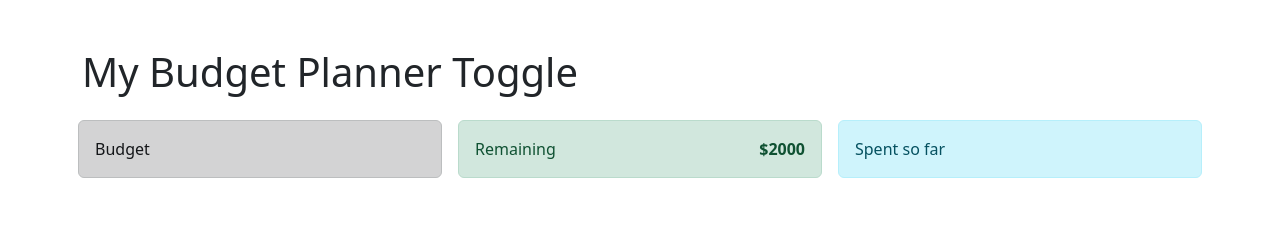
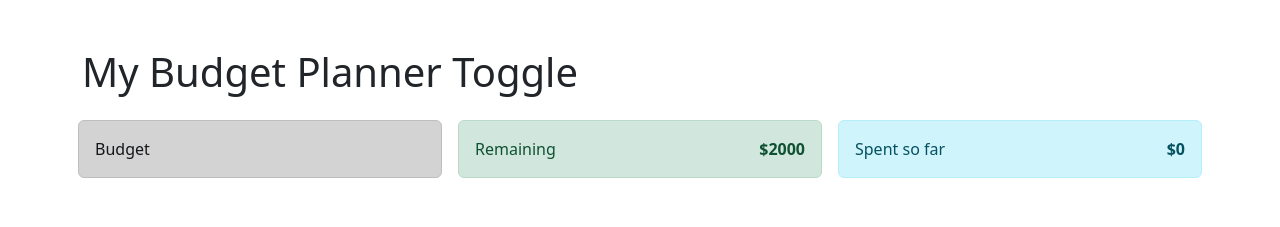
Before and after one commit to fahriakbaba/My-Budget-Planner-React-App, a React (Create React App) app: page / in a window 1280 px wide. Shown: the top 227 px of the page. Built offline with nearby package versions, Linux system fonts and the light colour scheme.

Commit message:
rearranged Spent.js component

```diff
--- a/src/components/Spent.js
+++ b/src/components/Spent.js
@@ -1,8 +1,14 @@
-import React from 'react'
+import React from 'react';
+import { useSelector } from "react-redux";
 
 function Spent() {
+  const { total } = useSelector(state => state.budget);
+
   return (
-    <div>Spent so far</div>
+    <div className='d-flex justify-content-between align-items-center'>
+      Spent so far
+      <span style={{fontWeight:"bold"}}>${total}</span>
+    </div>
   )
 }
 
```
